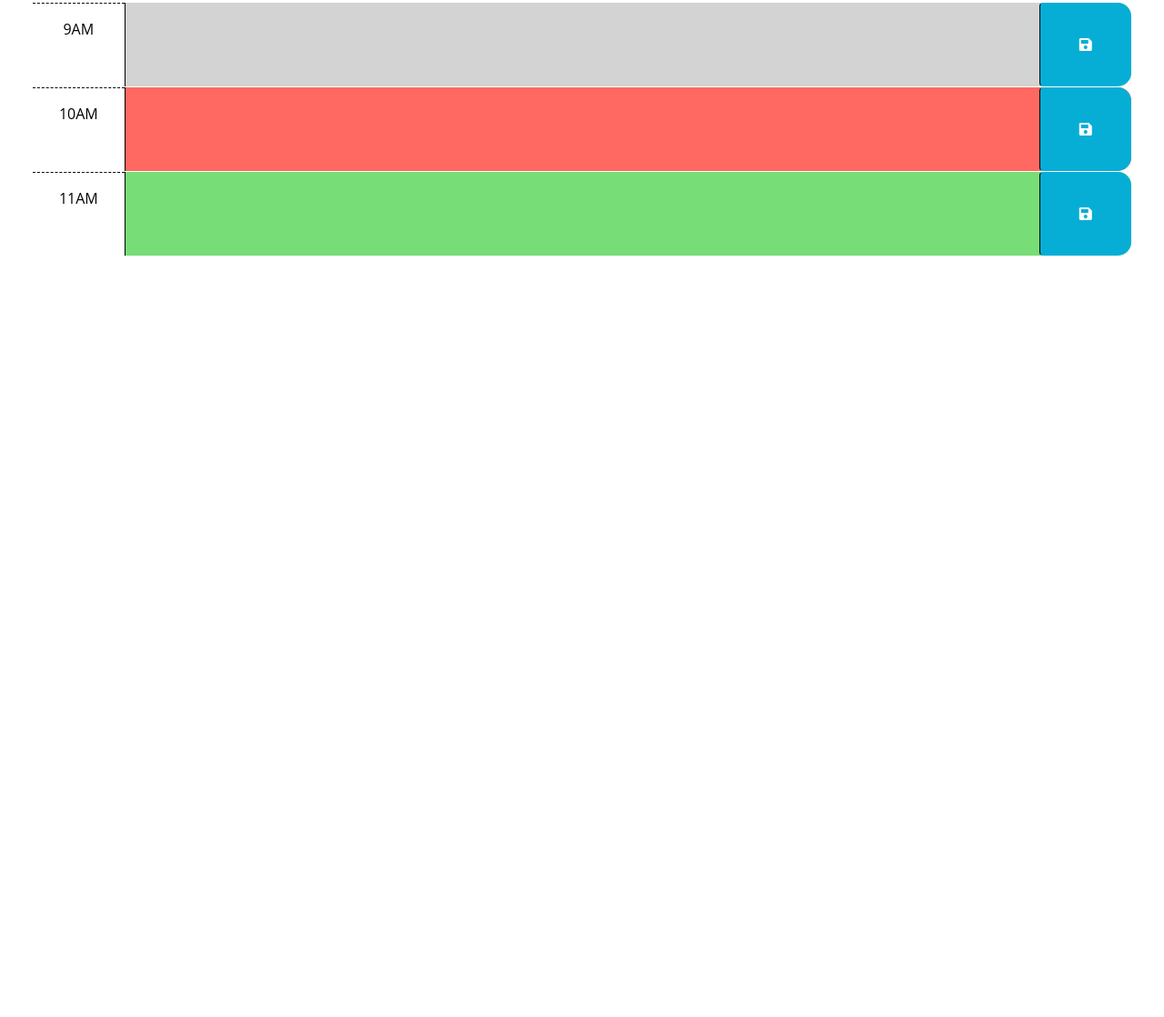
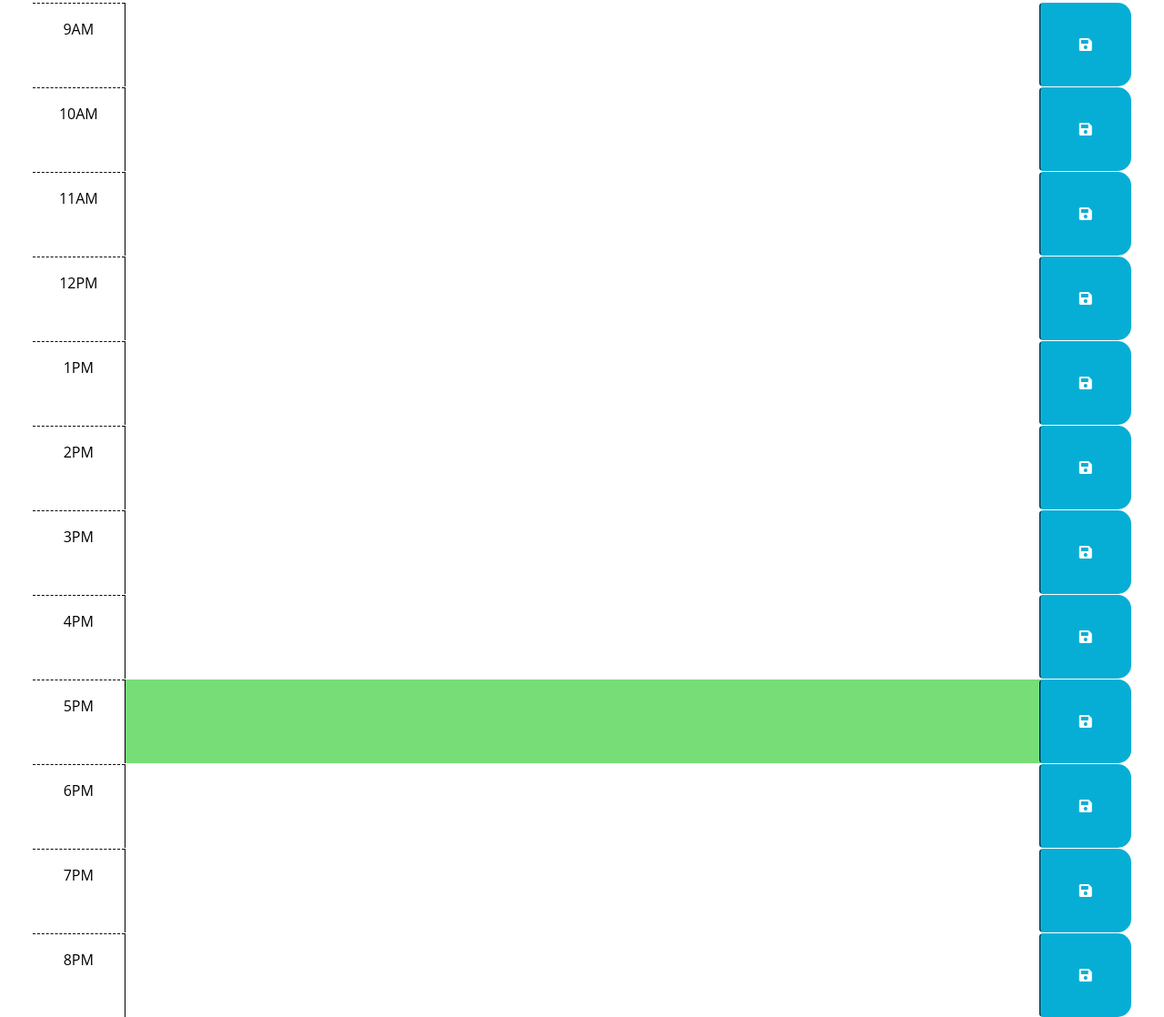
Before and after one commit to jeffreyvicente/05-TaskMaster, a plain HTML site: page index.html in a window 1280 px wide. Shown: the part 249-1367 px from the top of the page at 91% size. Before the commit the page ends 800 px from the top, so only its background shows below. Drawn offline with nearby package versions, Linux system fonts and the light colour scheme; files that its build step writes are made by us from their sources.

Commit message:
Added hours on the page, removed coloring logic

```diff
--- a/index.html
+++ b/index.html
@@ -20,7 +20,16 @@
       href="https://fonts.googleapis.com/css2?family=Fira+Sans:wght@400;700&display=swap"
       rel="stylesheet"
     />
-    <link rel="stylesheet" href="style.css" />
+
+
+    <!-- Link the DayJS library -->
+    <script
+    src="https://cdn.jsdelivr.net/npm/dayjs@1.11.3/dayjs.min.js"
+    integrity="sha256-iu/zLUB+QgISXBLCW/mcDi/rnf4m4uEDO0wauy76x7U="
+    crossorigin="anonymous"
+    ></script>
+
+    <link rel="stylesheet" href="./assets/styles/style.css" />
     <title>Work Day Scheduler</title>
   </head>
 
@@ -39,10 +48,40 @@
         desired layout and colors. The html below should be removed or updated
         in the finished product. Remember to delete this comment once the
         code is implemented.
-        -->
+
+    -->
+
+    <!-- Original Project Code-->
+    <!-- Example of a past time block. The "past" class adds a gray background color.
+    <div id="hour-9" class="row time-block past">
+        <div class="col-2 col-md-1 hour text-center py-3">9AM</div>
+        <textarea class="col-8 col-md-10 description" rows="3"> </textarea>
+        <button class="btn saveBtn col-2 col-md-1" aria-label="save">
+          <i class="fas fa-save" aria-hidden="true"></i>
+        </button>
+      </div>-->
+
+      <!-- Example of a present time block. The "present" class adds a red background color.
+      <div id="hour-10" class="row time-block present">
+        <div class="col-2 col-md-1 hour text-center py-3">10AM</div>
+        <textarea class="col-8 col-md-10 description" rows="3"> </textarea>
+        <button class="btn saveBtn col-2 col-md-1" aria-label="save">
+          <i class="fas fa-save" aria-hidden="true"></i>
+        </button>
+      </div> -->
+
+      <!-- Example of a future time block. The "future" class adds a green background color.
+      <div id="hour-11" class="row time-block future">
+        <div class="col-2 col-md-1 hour text-center py-3">11AM</div>
+        <textarea class="col-8 col-md-10 description" rows="3"> </textarea>
+        <button class="btn saveBtn col-2 col-md-1" aria-label="save">
+          <i class="fas fa-save" aria-hidden="true"></i>
+        </button>
+      </div>
+    -->
 
       <!-- Example of a past time block. The "past" class adds a gray background color. -->
-      <div id="hour-9" class="row time-block past">
+      <div id="hour-9" class="row time-block ">
         <div class="col-2 col-md-1 hour text-center py-3">9AM</div>
         <textarea class="col-8 col-md-10 description" rows="3"> </textarea>
         <button class="btn saveBtn col-2 col-md-1" aria-label="save">
@@ -51,7 +90,7 @@
       </div>
 
       <!-- Example of a present time block. The "present" class adds a red background color. -->
-      <div id="hour-10" class="row time-block present">
+      <div id="hour-10" class="row time-block ">
         <div class="col-2 col-md-1 hour text-center py-3">10AM</div>
         <textarea class="col-8 col-md-10 description" rows="3"> </textarea>
         <button class="btn saveBtn col-2 col-md-1" aria-label="save">
@@ -60,13 +99,86 @@
       </div>
 
       <!-- Example of a future time block. The "future" class adds a green background color. -->
-      <div id="hour-11" class="row time-block future">
+      <div id="hour-11" class="row time-block ">
         <div class="col-2 col-md-1 hour text-center py-3">11AM</div>
         <textarea class="col-8 col-md-10 description" rows="3"> </textarea>
         <button class="btn saveBtn col-2 col-md-1" aria-label="save">
           <i class="fas fa-save" aria-hidden="true"></i>
         </button>
       </div>
+
+      <div id="hour-12" class="row time-block ">
+        <div class="col-2 col-md-1 hour text-center py-3">12PM</div>
+        <textarea class="col-8 col-md-10 description" rows="3"> </textarea>
+        <button class="btn saveBtn col-2 col-md-1" aria-label="save">
+          <i class="fas fa-save" aria-hidden="true"></i>
+        </button>
+      </div>
+
+      <div id="hour-13" class="row time-block ">
+        <div class="col-2 col-md-1 hour text-center py-3">1PM</div>
+        <textarea class="col-8 col-md-10 description" rows="3"> </textarea>
+        <button class="btn saveBtn col-2 col-md-1" aria-label="save">
+          <i class="fas fa-save" aria-hidden="true"></i>
+        </button>
+      </div>
+
+      <div id="hour-14" class="row time-block ">
+        <div class="col-2 col-md-1 hour text-center py-3">2PM</div>
+        <textarea class="col-8 col-md-10 description" rows="3"> </textarea>
+        <button class="btn saveBtn col-2 col-md-1" aria-label="save">
+          <i class="fas fa-save" aria-hidden="true"></i>
+        </button>
+      </div>
+
+      <div id="hour-15" class="row time-block ">
+        <div class="col-2 col-md-1 hour text-center py-3">3PM</div>
+        <textarea class="col-8 col-md-10 description" rows="3"> </textarea>
+        <button class="btn saveBtn col-2 col-md-1" aria-label="save">
+          <i class="fas fa-save" aria-hidden="true"></i>
+        </button>
+      </div>
+
+      <div id="hour-16" class="row time-block ">
+        <div class="col-2 col-md-1 hour text-center py-3">4PM</div>
+        <textarea class="col-8 col-md-10 description" rows="3"> </textarea>
+        <button class="btn saveBtn col-2 col-md-1" aria-label="save">
+          <i class="fas fa-save" aria-hidden="true"></i>
+        </button>
+      </div>
+
+      <div id="hour-17" class="row time-block future">
+        <div class="col-2 col-md-1 hour text-center py-3">5PM</div>
+        <textarea class="col-8 col-md-10 description" rows="3"> </textarea>
+        <button class="btn saveBtn col-2 col-md-1" aria-label="save">
+          <i class="fas fa-save" aria-hidden="true"></i>
+        </button>
+      </div>
+
+      <div id="hour-18" class="row time-block ">
+        <div class="col-2 col-md-1 hour text-center py-3">6PM</div>
+        <textarea class="col-8 col-md-10 description" rows="3"> </textarea>
+        <button class="btn saveBtn col-2 col-md-1" aria-label="save">
+          <i class="fas fa-save" aria-hidden="true"></i>
+        </button>
+      </div>
+
+      <div id="hour-19" class="row time-block ">
+        <div class="col-2 col-md-1 hour text-center py-3">7PM</div>
+        <textarea class="col-8 col-md-10 description" rows="3"> </textarea>
+        <button class="btn saveBtn col-2 col-md-1" aria-label="save">
+          <i class="fas fa-save" aria-hidden="true"></i>
+        </button>
+      </div>
+
+      <div id="hour-20" class="row time-block ">
+        <div class="col-2 col-md-1 hour text-center py-3">8PM</div>
+        <textarea class="col-8 col-md-10 description" rows="3"> </textarea>
+        <button class="btn saveBtn col-2 col-md-1" aria-label="save">
+          <i class="fas fa-save" aria-hidden="true"></i>
+        </button>
+      </div>
+
     </div>
 
     <script src="https://cdnjs.cloudflare.com/ajax/libs/jquery/3.2.1/jquery.min.js"></script>
@@ -74,6 +186,6 @@
     integrity="sha256-iu/zLUB+QgISXBLCW/mcDi/rnf4m4uEDO0wauy76x7U="
     crossorigin="anonymous"></script>
 
-    <script src="script.js"></script>
+    <script src="./assets/scripts/script.js"></script>
   </body>
 </html>
```
